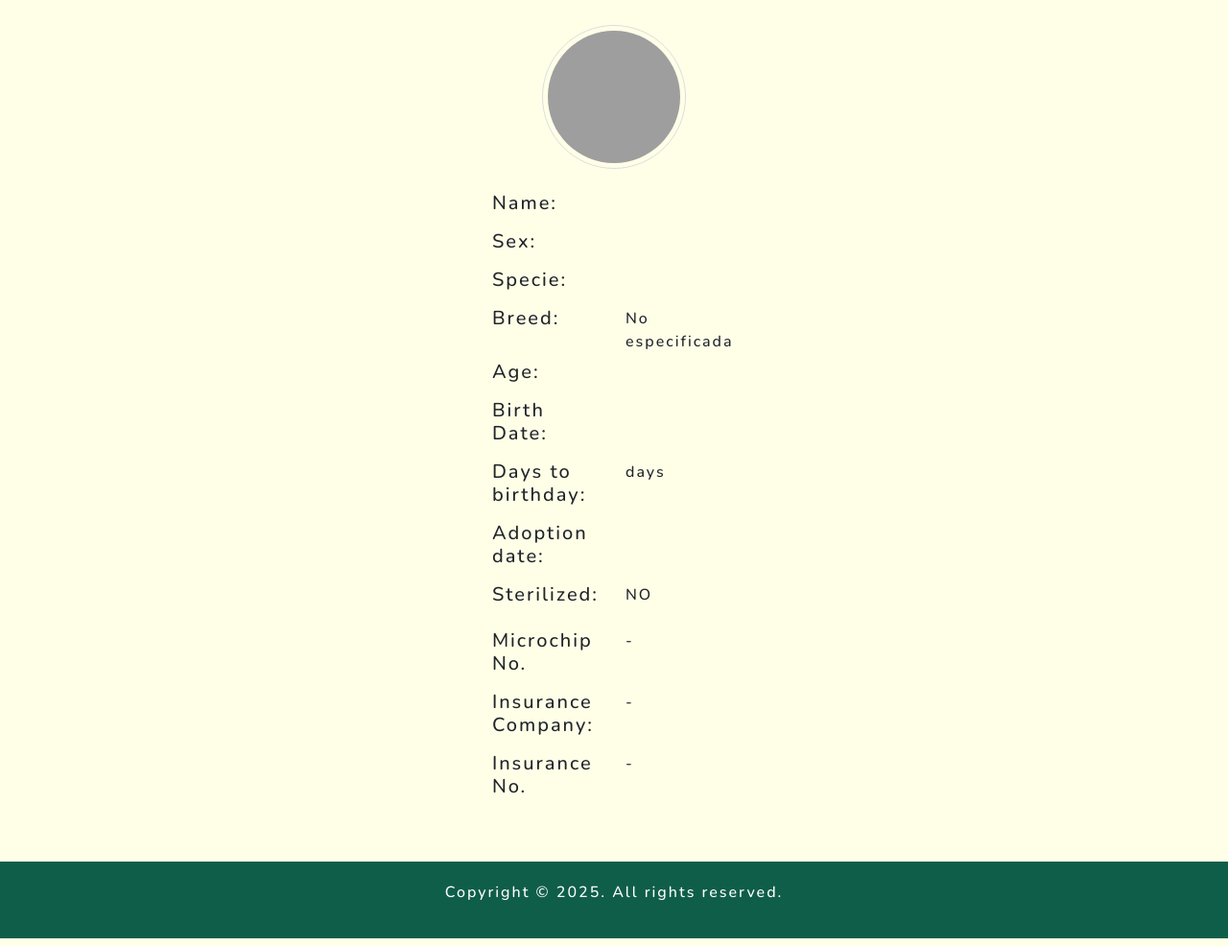
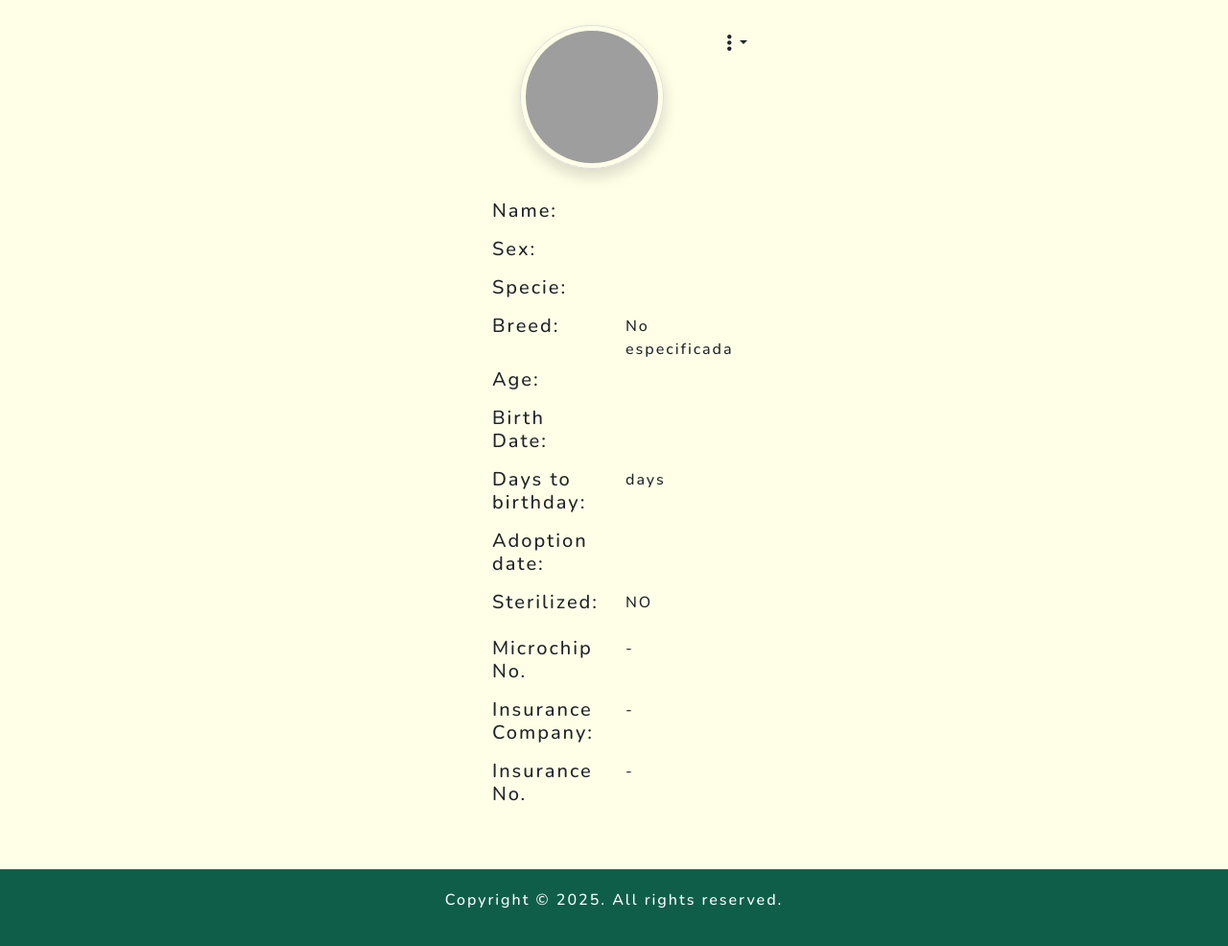
Before and after one commit to otherdani/Installation-Guide_and_Mail-Fix, a Flask app: template templates/general_data.html in a window 1280 px wide. Shown: the part 96-1082 px from the top of the page at 96% size. Run offline with Flask 3, Linux system fonts and the light colour scheme; the template is opened without the code that fills it, so the values that code supplies are empty; some libraries are stand-ins or nearby versions; some web fonts are replaced; grey boxes are pictures that could not be loaded.

Commit message:
improve pet dropdown menu for better navigation

```diff
--- a/templates/general_data.html
+++ b/templates/general_data.html
@@ -9,8 +9,13 @@
     <div class="container d-flex justify-content-center align-items-center">
         <div class="text-start">
             <h1 class="mb-4 text-center">{{ pet.name }}'s Info:</h1>
-        <div class="text-center mb-4">
-            <img class="pet_pfp rounded-circle" src="{{ url_for('static', filename='uploads/' + pet.pet_profile_photo.replace('\\', '/')) }}" alt="Pet Photo">
+            <div class="row mb-2">
+                <div class="text-center mb-4 col-10">
+                    <img class="img-fluid pet_pfp shadow" src="{{ url_for('static', filename='uploads/' + pet.pet_profile_photo.replace('\\', '/')) }}" alt="Pet Photo">
+                </div>
+                <div class="col-2">
+                    {% include 'pet_dropdown_menu.html' %}
+                </div>
             </div>
 
             <div class="row mb-2">
--- /dev/null
+++ b/templates/pet_dropdown_menu.html
@@ -0,0 +1,13 @@
+<!-- pet_dropdown_menu.html -->
+<div class="dropdown">
+    <button class="btn dropdown-toggle" type="button" data-bs-toggle="dropdown" aria-expanded="false">
+        <i class="fas fa-ellipsis-v fa-lg"></i>
+    </button>
+    <ul class="dropdown-menu card_menu dropdown-menu-end animate-dropdown" aria-labelledby="dropdownMenuButton">
+        <li><a href="{{ url_for('pet.general_data', pet_id=pet.id) }}" class="dropdown-item"><i class="fas fa-bone"></i> General Data</a></li>
+        <li><a href="#" class="dropdown-item"><i class="fas fa-chart-line"></i> Trackers</a></li>
+        <li><a href="{{ url_for('gallery.gallery', pet_id=pet.id) }}" class="dropdown-item"><i class="fas fa-images"></i> Gallery</a></li>
+        <li><a href="#" class="dropdown-item"><i class="fas fa-file-medical-alt"></i> Documents</a></li>
+        <li><a href="#" class="dropdown-item"><i class="fas fa-book"></i> Log Records</a></li>
+    </ul>
+</div>
```
Also changed, not shown: templates/index.html (+1 -12 lines), static/uploads/bathtub-2485952_1280.jpg (added), static/uploads/washing-sponge-1212612_1280.jpg (added), 1 other file. Lines whose indentation alone changed are shown as unchanged.
